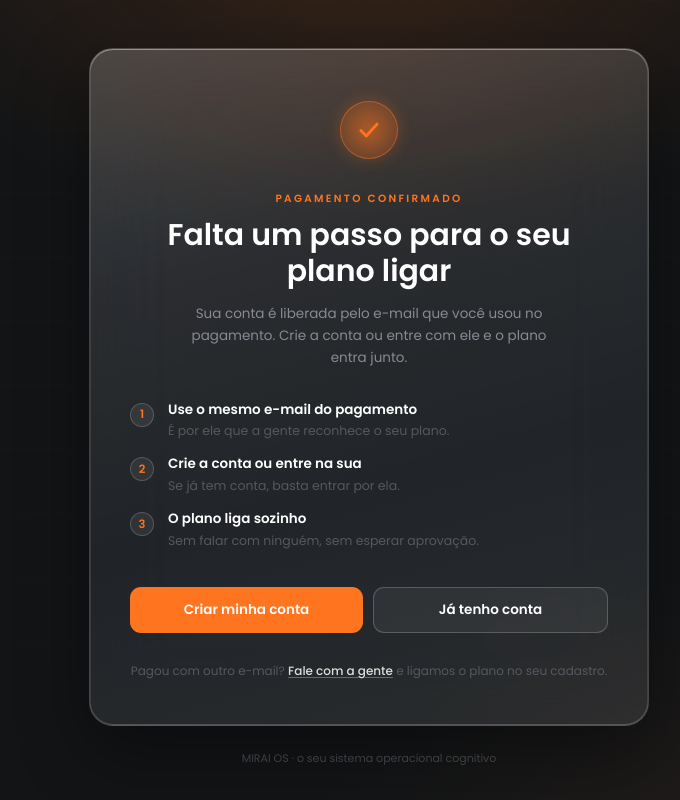
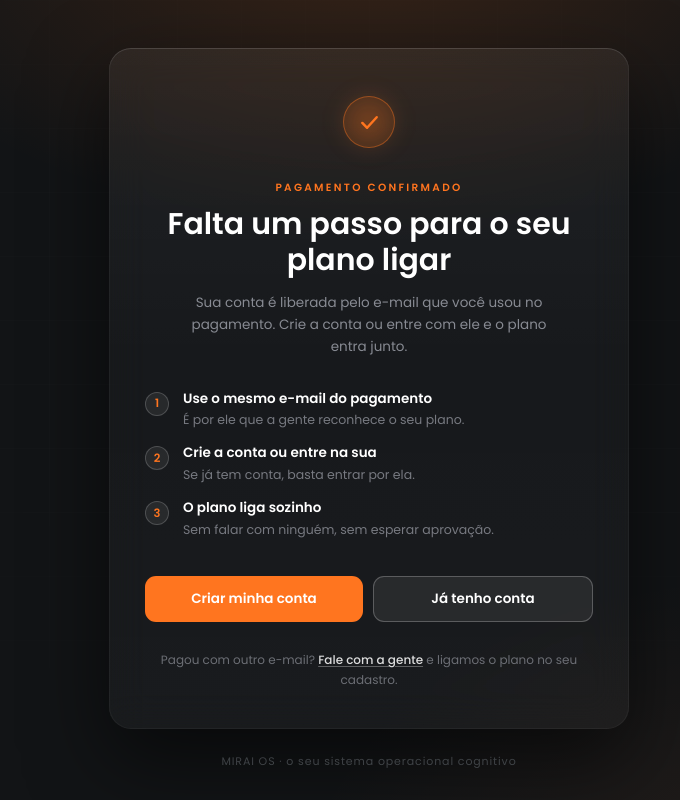
Before and after one commit to MarcosOctopus/mirai-os, a Next.js app: page /obrigado in a window 1280 px wide. Shown: the whole page, without its empty margins (271-951 px from the left). Built offline with nearby package versions, Linux system fonts and the light colour scheme; no server answers.

Commit message:
obrigado: painel de fumaca no lugar do vidro de foto, menos glow, mais contraste

```diff
--- a/src/app/obrigado/page.tsx
+++ b/src/app/obrigado/page.tsx
@@ -11,11 +11,22 @@
  * (src/lib/vidro.ts), texto com inicial maiúscula e sem travessão.
  */
 import Link from "next/link";
-import { VIDRO } from "@/lib/vidro";
 
 export const metadata = { title: "Pagamento confirmado — MIRAI OS" };
 
 const FONTE = "var(--fonte-poppins), Poppins, system-ui, sans-serif";
+
+// Painel de fumaça: o vidro do login (src/lib/vidro.ts) é branco translúcido porque
+// fica sobre FOTO; sobre fundo escuro ele embacia e vira leite. Aqui a lâmina é escura,
+// com aresta de luz no topo e sombra funda embaixo.
+const PAINEL = {
+  background:
+    "linear-gradient(180deg, rgba(255,255,255,0.058) 0%, rgba(255,255,255,0.022) 46%, rgba(255,255,255,0.032) 100%)",
+  backdropFilter: "blur(18px) saturate(125%)",
+  WebkitBackdropFilter: "blur(18px) saturate(125%)",
+  boxShadow:
+    "inset 0 1px 0 rgba(255,255,255,0.10), inset 0 0 0 1px rgba(255,255,255,0.045), 0 30px 80px rgba(0,0,0,0.55)",
+} as const;
 
 const PASSOS = [
   {
@@ -65,26 +76,26 @@ export default function ObrigadoPage() {
         }}
       />
 
-      <section className="relative w-full max-w-[560px]">
+      <section className="relative w-full max-w-[520px]">
         <div
-          className="rounded-[24px] border border-dash-hair/[0.13] px-6 py-9 sm:px-10 sm:py-11"
-          style={VIDRO}
+          className="rounded-[22px] px-6 py-8 sm:px-9 sm:py-10"
+          style={PAINEL}
         >
           {/* selo: anel de luz + check */}
-          <div className="relative mx-auto grid h-[74px] w-[74px] place-items-center">
+          <div className="relative mx-auto grid h-[68px] w-[68px] place-items-center">
             <span
               aria-hidden
               className="absolute inset-0 rounded-full"
               style={{
                 background:
-                  "radial-gradient(circle, rgba(255,117,31,0.55) 0%, rgba(255,117,31,0.10) 58%, transparent 72%)",
-                filter: "blur(6px)",
+                  "radial-gradient(circle, rgba(255,117,31,0.34) 0%, rgba(255,117,31,0.07) 52%, transparent 70%)",
+                filter: "blur(10px)",
               }}
             />
-            <span className="relative grid h-[58px] w-[58px] place-items-center rounded-full border border-dash-brand/45 bg-dash-brand/15">
+            <span className="relative grid h-[52px] w-[52px] place-items-center rounded-full border border-dash-brand/40 bg-dash-brand/[0.12]">
               <svg
                 viewBox="0 0 24 24"
-                className="h-[26px] w-[26px] text-dash-brand"
+                className="h-[23px] w-[23px] text-dash-brand"
                 fill="none"
                 stroke="currentColor"
                 strokeWidth="2.6"
@@ -118,7 +129,7 @@ export default function ObrigadoPage() {
                   <p className="text-[13.5px] font-semibold leading-snug text-dash-fg">
                     {p.titulo}
                   </p>
-                  <p className="mt-0.5 text-[12.5px] leading-relaxed text-dash-dim">
+                  <p className="mt-0.5 text-[12.5px] leading-relaxed text-dash-muted/85">
                     {p.texto}
                   </p>
                 </div>
@@ -135,13 +146,13 @@ export default function ObrigadoPage() {
             </Link>
             <Link
               href="/login"
-              className="inline-flex flex-1 items-center justify-center rounded-[11px] border border-dash-hair/[0.20] bg-dash-hair/[0.06] px-6 py-3 text-[13.5px] font-semibold text-dash-fg transition-all hover:bg-dash-hair/[0.12]"
+              className="inline-flex flex-1 items-center justify-center rounded-[11px] border border-dash-hair/[0.24] bg-dash-hair/[0.07] px-6 py-3 text-[13.5px] font-semibold text-dash-fg transition-all hover:bg-dash-hair/[0.12]"
             >
               Já tenho conta
             </Link>
           </div>
 
-          <p className="mt-7 text-center text-[12px] leading-relaxed text-dash-dim">
+          <p className="mt-7 text-center text-[12px] leading-relaxed text-dash-muted/75">
             Pagou com outro e-mail?{" "}
             <a
               href="mailto:contato@miraitohope.com?subject=Plano%20pago%20com%20outro%20e-mail"
@@ -153,7 +164,7 @@ export default function ObrigadoPage() {
           </p>
         </div>
 
-        <p className="mt-6 text-center text-[11px] text-dash-dim/80">
+        <p className="mt-6 text-center text-[11px] tracking-[0.08em] text-dash-dim">
           MIRAI OS · o seu sistema operacional cognitivo
         </p>
       </section>
```
